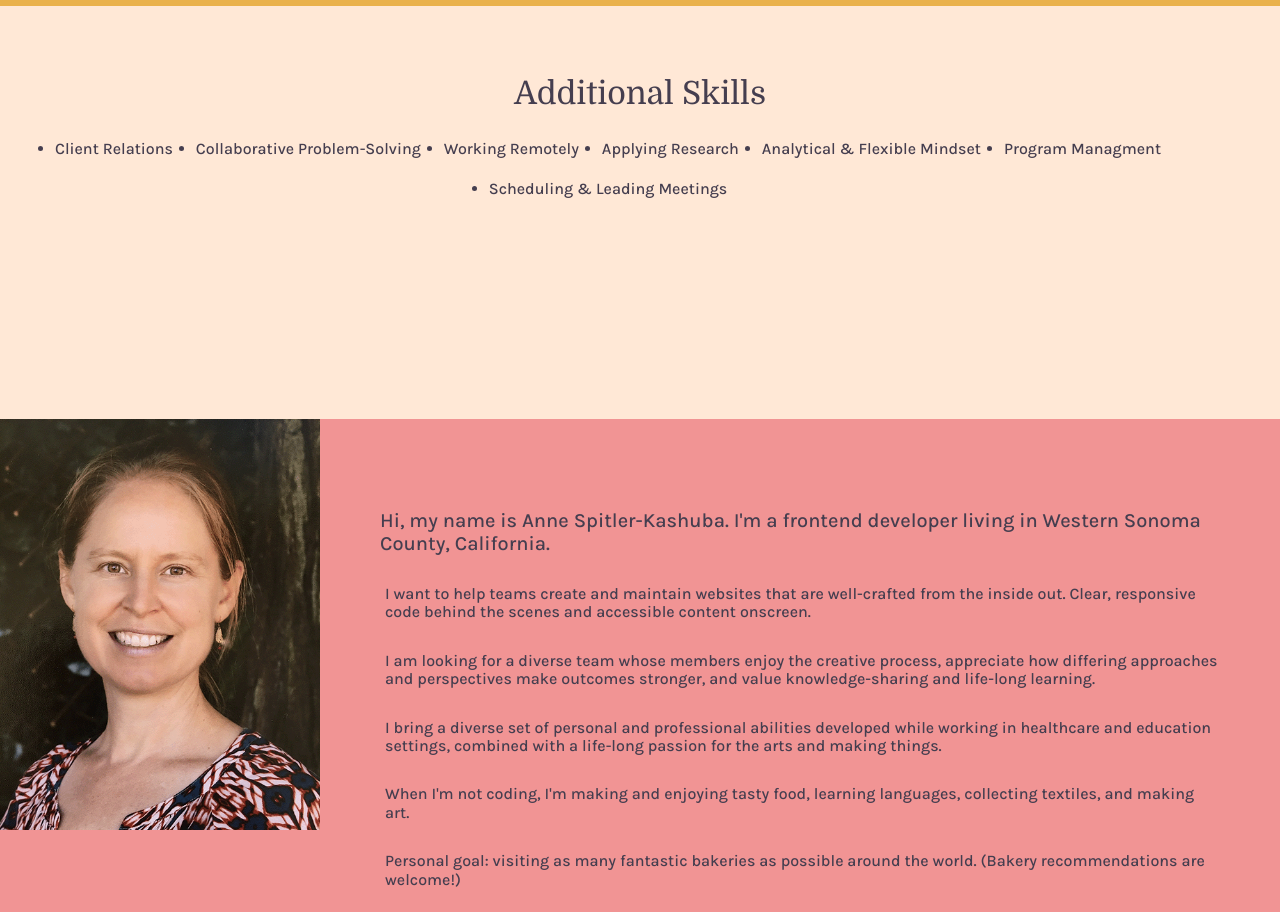
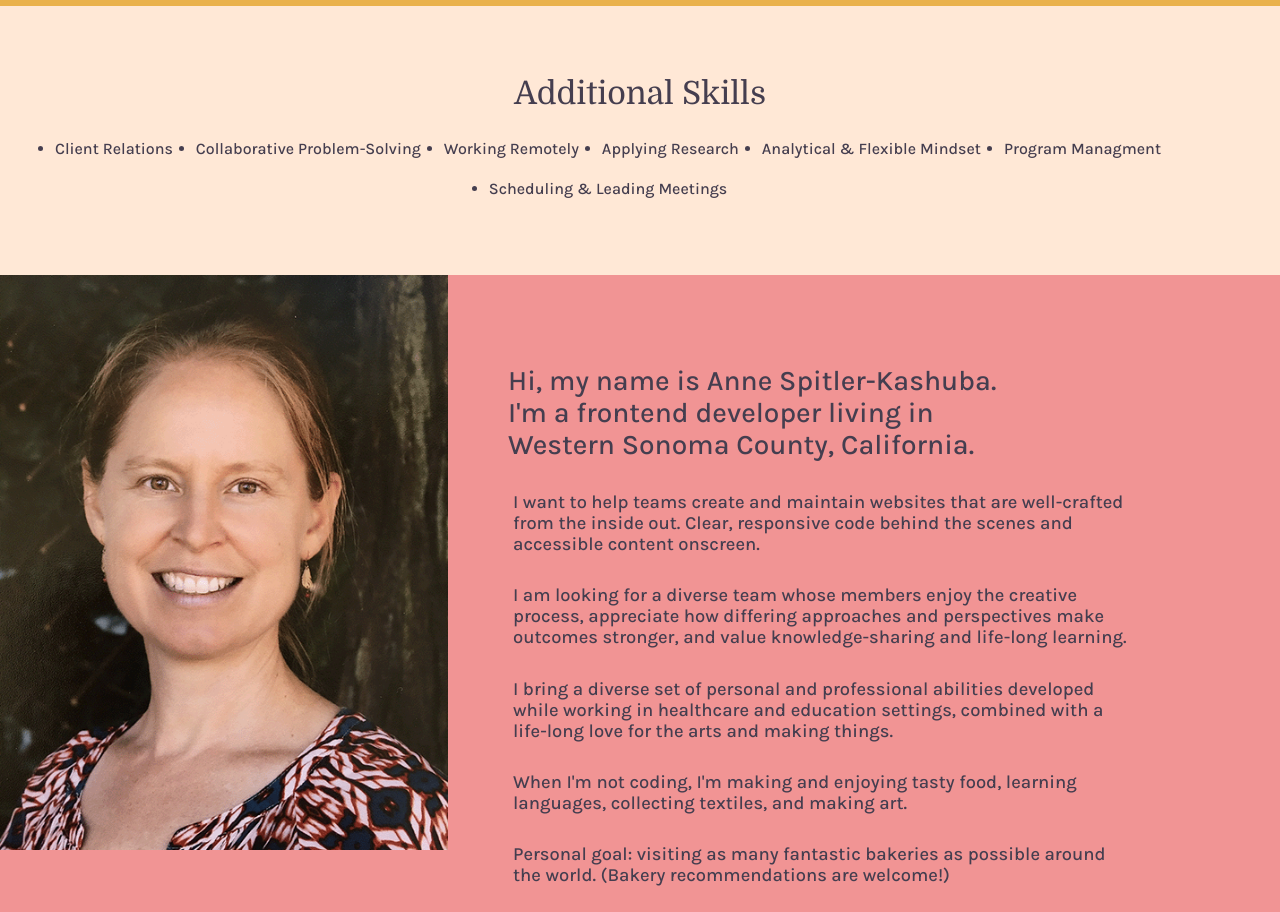
Before and after one commit to wesiptea/ask-porfolio-directory, a website built with Parcel: page index.html in a window 1280 px wide. Shown: the part 2140-3052 px from the top of the page. Built offline with nearby package versions, Linux system fonts and the light colour scheme.

Commit message:
Updates to breakpoints

```diff
--- a/css/main.css
+++ b/css/main.css
@@ -380,8 +380,11 @@ section h3 {
 
 /* about section */
 
+#about {
+  background: #F19494;
+}
+
 .about-section {
-  background-color: #F19494;
   padding: 0;
   padding-bottom: 40px;
 
@@ -690,14 +693,26 @@ footer .social-icons i {
 
   /* look at the breakpoint */
   #portrait {
-    width: 25%;
+    width: 35%;
   }
 
   #additional {
     color: #453e4f;
     line-height: 2.5em;
-    padding: 0 2em 10em 2em;
+    padding: 0 2em 1em 2em;
     width: 90%;
+  }
+
+  /* about section */
+
+  #about h4 {
+    font-size: 1.75em;
+    width: 60%;
+  }
+
+  .about-section p {
+    font-size: 1.15em;
+    width: 75%;
   }
 
 @media print,
--- a/index.html
+++ b/index.html
@@ -224,7 +224,7 @@
       <p>
         I bring a diverse set of personal and professional abilities developed while working in healthcare and
         education settings, combined
-        with a life-long passion for
+        with a life-long love for
         the arts and making things.</p>
       <p>
         When I'm not coding, I'm making and enjoying tasty food, learning languages, collecting textiles,
```
Also changed, not shown: img/tim-mossholder-redwoods-unsplash copy.png (deleted).
